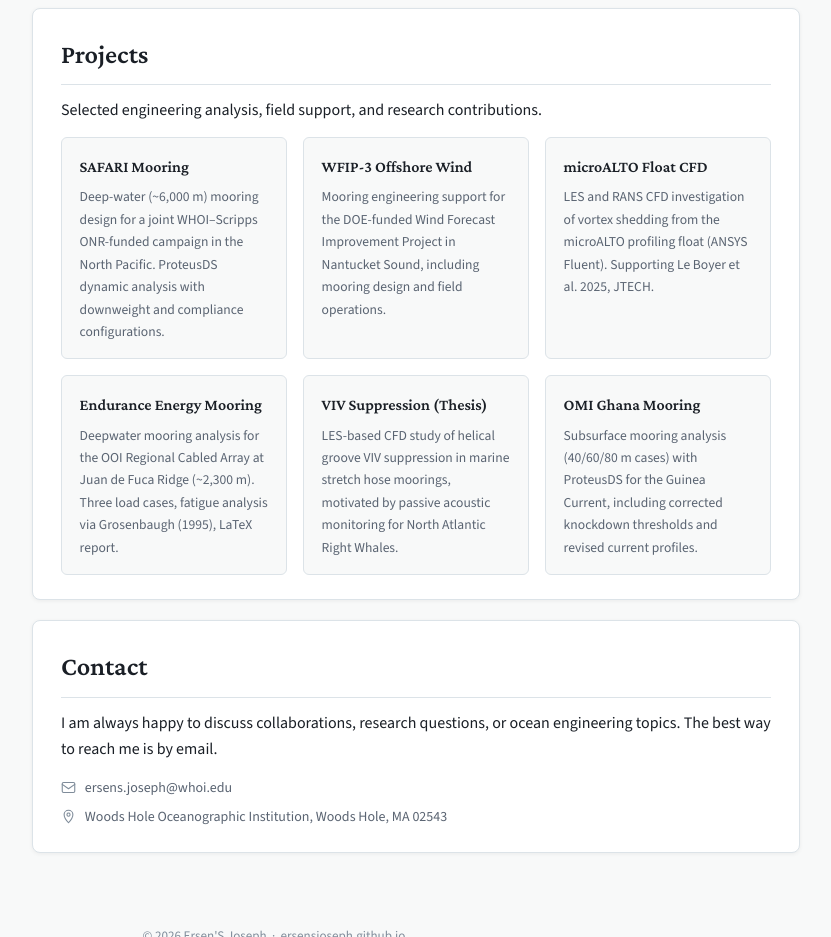
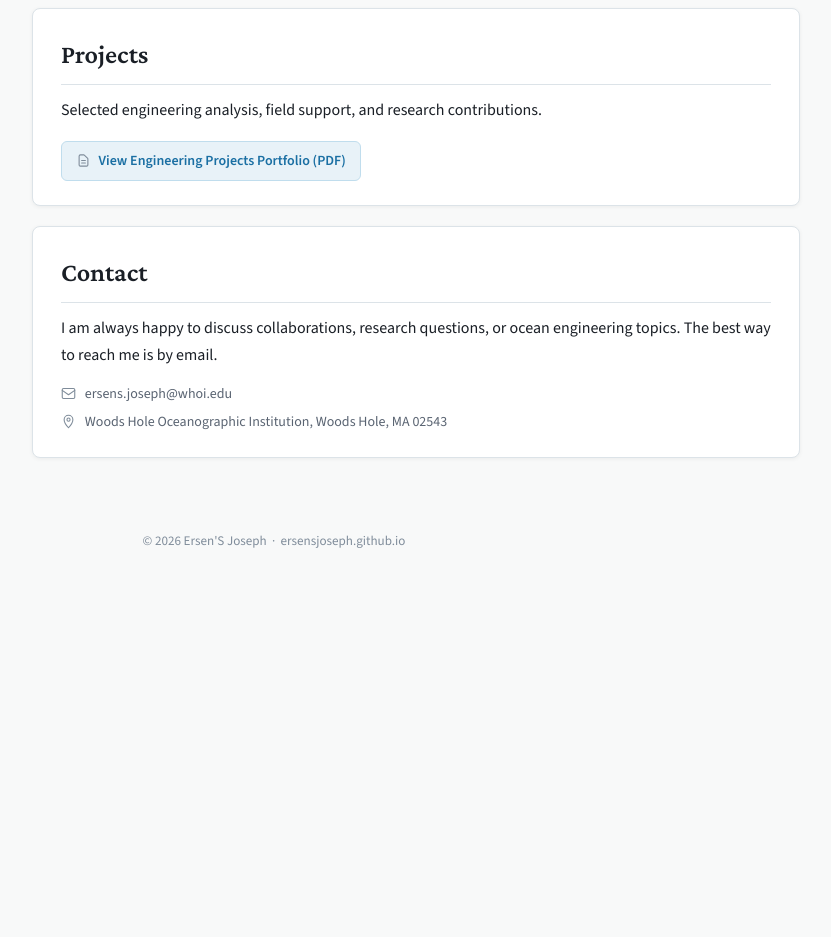
Before and after one commit to ersensjoseph/ersensjoseph.github.io, a plain HTML site: page index.html in a window 1280 px wide. Shown: the part 1220-2157 px from the top of the page, without its empty margins (366-1197 px from the left). After the commit the page ends 1804 px from the top, so only its background shows below. Drawn offline with nearby package versions, Linux system fonts and the light colour scheme.

Commit message:
Refactor project section and add PDF portfolio link
Removed project cards section and added a button to view the engineering projects portfolio.

```diff
--- a/index.html
+++ b/index.html
@@ -286,34 +286,25 @@
     .news-body strong { color: var(--text); }
     .news-body .news-sub { color: var(--muted); font-size: 0.875rem; display: block; margin-top: 0.1rem; }
 
-    /* Project cards */
-    .project-grid {
-      display: grid;
-      grid-template-columns: repeat(auto-fill, minmax(220px, 1fr));
-      gap: 1rem;
-      margin-top: 0.75rem;
+
+    .btn-pdf {
+      display: inline-flex;
+      align-items: center;
+      gap: 0.45rem;
+      background: var(--accent-light);
+      color: var(--accent);
+      border: 1px solid #c0dded;
+      border-radius: 6px;
+      padding: 0.45rem 0.9rem;
+      font-size: 0.875rem;
+      font-weight: 600;
+      margin-top: 0.25rem;
+      transition: background 0.15s, border-color 0.15s;
     }
-
-    .project-card {
-      border: 1px solid var(--border);
-      border-radius: 6px;
-      padding: 1rem 1.1rem;
-      background: var(--bg);
-      transition: box-shadow 0.15s, border-color 0.15s;
-    }
-    .project-card:hover { box-shadow: var(--shadow); border-color: #b0cdd9; }
-
-    .project-card h4 {
-      font-family: var(--font-display);
-      font-size: 1rem;
-      font-weight: 600;
-      margin-bottom: 0.3rem;
-    }
-
-    .project-card p {
-      font-size: 0.85rem;
-      color: var(--muted);
-      margin: 0;
+    .btn-pdf:hover {
+      background: #d9ebf5;
+      border-color: #9fc8de;
+      text-decoration: none;
     }
 
     /* Footer */
@@ -508,32 +499,11 @@
       <h2>Projects</h2>
       <p>Selected engineering analysis, field support, and research contributions.</p>
 
-      <div class="project-grid">
-        <div class="project-card">
-          <h4>SAFARI Mooring</h4>
-          <p>Deep-water (~6,000 m) mooring design for a joint WHOI–Scripps ONR-funded campaign in the North Pacific. ProteusDS dynamic analysis with downweight and compliance configurations.</p>
-        </div>
-        <div class="project-card">
-          <h4>WFIP-3 Offshore Wind</h4>
-          <p>Mooring engineering support for the DOE-funded Wind Forecast Improvement Project in Nantucket Sound, including mooring design and field operations.</p>
-        </div>
-        <div class="project-card">
-          <h4>microALTO Float CFD</h4>
-          <p>LES and RANS CFD investigation of vortex shedding from the microALTO profiling float (ANSYS Fluent). Supporting Le Boyer et al. 2025, JTECH.</p>
-        </div>
-        <div class="project-card">
-          <h4>Endurance Energy Mooring</h4>
-          <p>Deepwater mooring analysis for the OOI Regional Cabled Array at Juan de Fuca Ridge (~2,300 m). Three load cases, fatigue analysis via Grosenbaugh (1995), LaTeX report.</p>
-        </div>
-        <div class="project-card">
-          <h4>VIV Suppression (Thesis)</h4>
-          <p>LES-based CFD study of helical groove VIV suppression in marine stretch hose moorings, motivated by passive acoustic monitoring for North Atlantic Right Whales.</p>
-        </div>
-        <div class="project-card">
-          <h4>OMI Ghana Mooring</h4>
-          <p>Subsurface mooring analysis (40/60/80 m cases) with ProteusDS for the Guinea Current, including corrected knockdown thresholds and revised current profiles.</p>
-        </div>
-      </div>
+      <a class="btn-pdf" href="JOSEPH_ErsenS_Engineering_Projects.pdf" target="_blank" rel="noopener noreferrer">
+        <svg class="icon" viewBox="0 0 24 24"><path d="M9 12h6m-6 4h6m2 5H7a2 2 0 0 1-2-2V5a2 2 0 0 1 2-2h5.586a1 1 0 0 1 .707.293l5.414 5.414a1 1 0 0 1 .293.707V19a2 2 0 0 1-2 2z"/></svg>
+        View Engineering Projects Portfolio (PDF)
+      </a>
+
     </section>
 
     <!-- Contact -->
```
